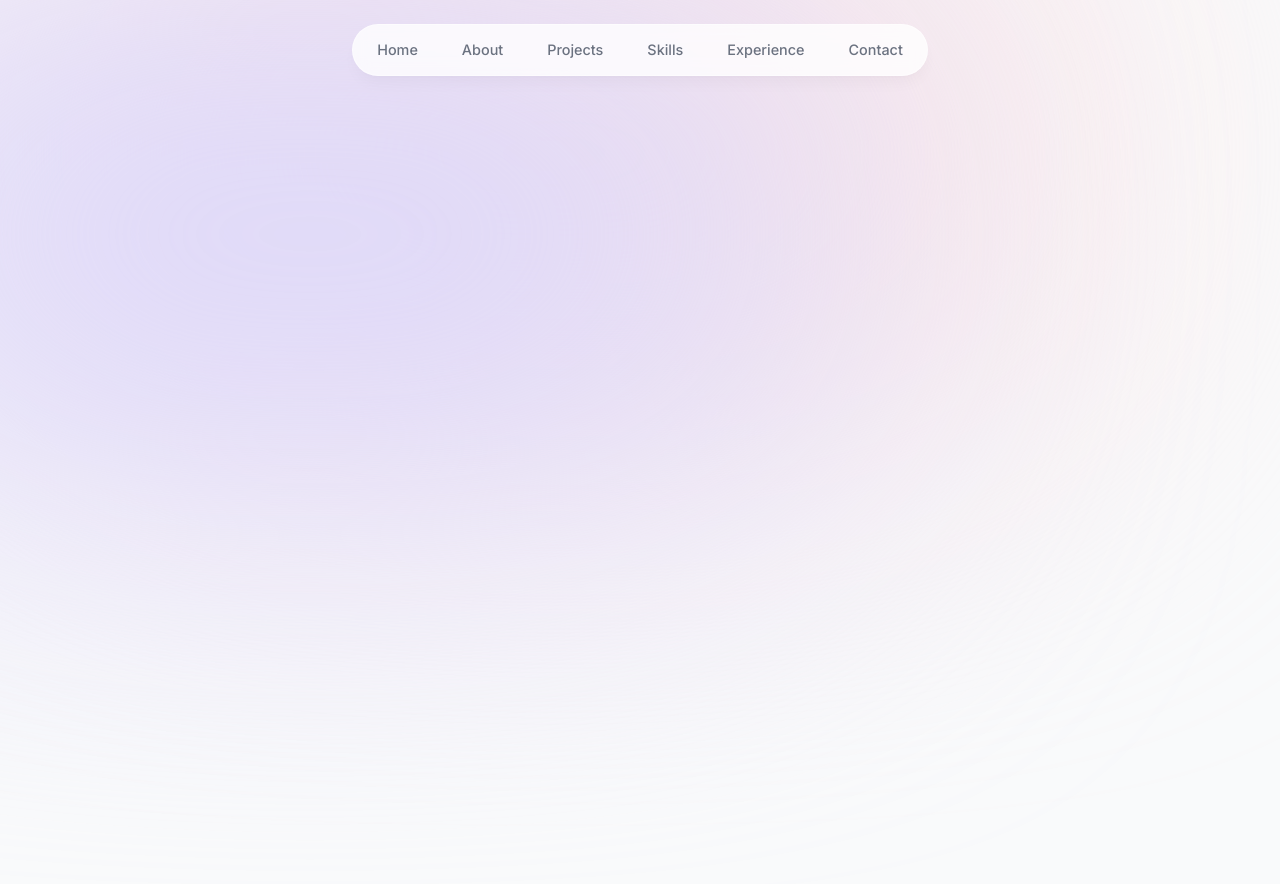
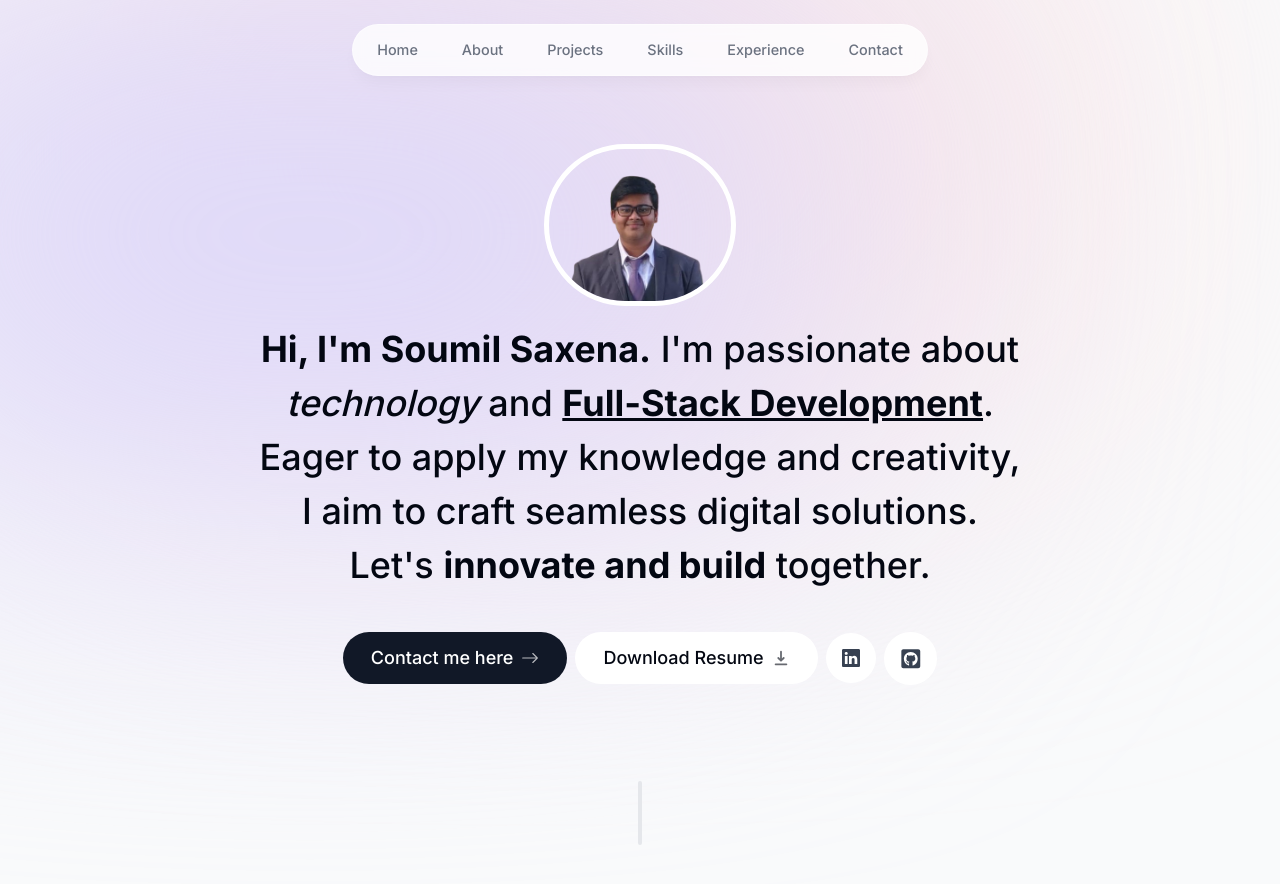
Before and after one commit to SoumilSaxena/PersonelWebsite, a Next.js app: page / in a window 1280 px wide. Shown: the top 884 px of the page. Built offline with nearby package versions, Linux system fonts and the light colour scheme.

Commit message:
Introduction, Section Divider

```diff
--- a/app/layout.tsx
+++ b/app/layout.tsx
@@ -17,10 +17,10 @@ export default function RootLayout({
   return (
     <html lang="en">
       <body
-        className={`${inter.className} bg-gray-50 text-gray-950 relative h-[5000px]`}
+        className={`${inter.className} bg-gray-50 text-gray-950 relative h-[5000px] pt-28 sm:pt-36`}
       >
-        <div className="bg-[#fbe2e3] absolute top-[-6rem] -z-10 right-[11rem] h-[31.25rem] w-[31.25rem] rounded-full blur-[10rem] sm:w-[68.75rem] dark:bg-[#946263]"></div>
-        <div className="bg-[#dbd7fb] absolute top-[-1rem] -z-10 left-[-35rem] h-[31.25rem] w-[50rem] rounded-full blur-[10rem] sm:w-[68.75rem] md:left-[-33rem] lg:left-[-28rem] xl:left-[-15rem] 2xl:left-[-5rem] dark:bg-[#676394]"></div>
+        <div className="bg-[#fbe2e3] fixed top-[-6rem] -z-10 right-[11rem] h-[31.25rem] w-[31.25rem] rounded-full blur-[10rem] sm:w-[68.75rem] dark:bg-[#946263]"></div>
+        <div className="bg-[#dbd7fb] fixed top-[-1rem] -z-10 left-[-35rem] h-[31.25rem] w-[50rem] rounded-full blur-[10rem] sm:w-[68.75rem] md:left-[-33rem] lg:left-[-28rem] xl:left-[-15rem] 2xl:left-[-5rem] dark:bg-[#676394]"></div>
 
         <Header />
         {children}
--- a/app/page.tsx
+++ b/app/page.tsx
@@ -1,3 +1,10 @@
+import Introduction from "@/components/introduction";
+import Sectiondivider from "@/components/sectiondivider";
 export default function Home() {
-  return <main className=""></main>;
+  return (
+    <main className="flex flex-col items-center px-4">
+      <Introduction />
+      <Sectiondivider />
+    </main>
+  );
 }
--- /dev/null
+++ b/components/about.tsx
@@ -0,0 +1,5 @@
+import React from "react";
+
+export default function About() {
+  return <div>About</div>;
+}
--- /dev/null
+++ b/components/introduction.tsx
@@ -0,0 +1,92 @@
+/* eslint-disable react/no-unescaped-entities */
+"use client";
+import React from "react";
+import profile_pic from "@/public/profilepic.png";
+import Image from "next/image";
+import { motion } from "framer-motion";
+import Link from "next/link";
+import { BsArrowRight, BsLinkedin } from "react-icons/bs";
+import { HiDownload } from "react-icons/hi";
+import { FaGithubSquare } from "react-icons/fa";
+
+export default function Introduction() {
+  return (
+    <section className="mb-28 max-w-[50rem] text-center sm:mb-0">
+      <div className="flex items-center justify-center">
+        <div className="relative">
+          <motion.div
+            initial={{ opacity: 0, scale: 0 }}
+            animate={{ opacity: 1, scale: 1 }}
+            transition={{
+              type: "tween",
+              duration: 0.2,
+            }}
+          >
+            <Image
+              src={profile_pic}
+              alt="Soumil portrait"
+              width="192"
+              height="192"
+              quality="95"
+              priority={true}
+              className="h-30 w-30 rounded-full object-cover border-[0.35rem] border-white shadow-x1"
+            />
+          </motion.div>
+        </div>
+      </div>
+
+      <motion.p
+        className="mb-10 mt-4 px-4 text-2xl font-medium !leading-[1.5] sm:text-4xl"
+        initial={{ opacity: 0, y: 100 }}
+        animate={{ opacity: 1, y: 0 }}
+      >
+        <span className="font-bold">Hi, I'm Soumil Saxena.</span> I'm passionate
+        about <span className="italic">technology</span> and{" "}
+        <span className="font-bold underline">Full-Stack Development</span>.
+        Eager to apply my knowledge and creativity, I aim to craft seamless
+        digital solutions. Let's{" "}
+        <span className="font-bold">innovate and build</span> together.
+      </motion.p>
+
+      <motion.div
+        className="flex flex-col sm:flex-row items-center justify-center gap-2 px-4 text-lg font-medium"
+        initial={{ opacity: 0, y: 100 }}
+        animate={{ opacity: 1, y: 0 }}
+        transition={{ delay: 0.1 }}
+      >
+        <Link
+          href="#contact"
+          className="group bg-gray-900 text-white px-7 py-3 flex items-center gap-2 rounded-full outline-none focus:scale-110 hover:scale-110 hover:bg-gray-950 active:scale-100 transition"
+        >
+          Contact me here{" "}
+          <BsArrowRight className="opacity-70 group-hover:translate-x-1 transition" />
+        </Link>
+
+        <a
+          className="group bg-white px-7 py-3 flex items-center gap-2 rounded-full outline-none focus:scale-110 hover:scale-110 active:scale-105 transition cursor-pointer borderBlack dark:bg-white/10"
+          href="/CV.pdf"
+          download
+        >
+          Download Resume{" "}
+          <HiDownload className="opacity-60 group-hover:translate-y-1 transition" />
+        </a>
+
+        <a
+          className="bg-white p-4 text-gray-700 hover:text-gray-950 flex items-center gap-2 rounded-full focus:scale-[1.15] hover:scale-[1.15] active:scale-105 transition cursor-pointer borderBlack dark:bg-white/10 dark:text-white/60"
+          href="https://www.linkedin.com/in/soumil-saxena"
+          target="_blank"
+        >
+          <BsLinkedin />
+        </a>
+
+        <a
+          className="bg-white p-4 text-gray-700  hover:text-gray-950 flex items-center gap-2 text-[1.35rem] rounded-full focus:scale-[1.15] hover:scale-[1.15] active:scale-105 transition cursor-pointer borderBlack dark:bg-white/10 dark:text-white/60"
+          href="https://github.com/SoumilSaxena"
+          target="_blank"
+        >
+          <FaGithubSquare />
+        </a>
+      </motion.div>
+    </section>
+  );
+}
--- /dev/null
+++ b/components/sectiondivider.tsx
@@ -0,0 +1,14 @@
+"use client";
+
+import React from "react";
+import { motion } from "framer-motion";
+export default function Sectiondivider() {
+  return (
+    <motion.div
+      className="bg-gray-200 my-24 h-16 w-1 rounded-full hidden sm:block dark:bg-opacity-20"
+      initial={{ opacity: 0, y: 100 }}
+      animate={{ opacity: 1, y: 0 }}
+      transition={{ delay: 0.125 }}
+    ></motion.div>
+  );
+}
```
Also changed, not shown: public/profilepic.png (added), 1 other file (tests, documents, lock files or other folders).
